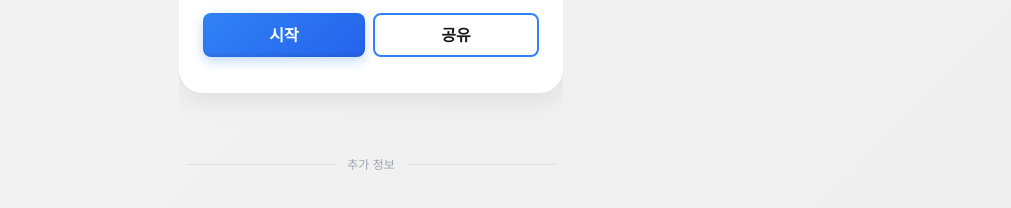
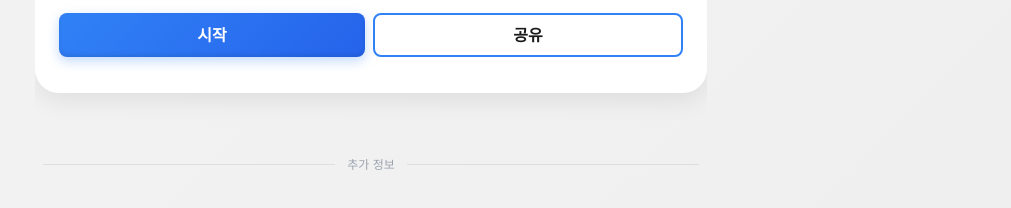
Before and after one commit to jmcho2010/todayHogu, a plain HTML site: page index.html in a window 1280 px wide. Shown: the part 590-798 px from the top of the page, without its empty margins (269-1280 px from the left). Drawn offline with nearby package versions, Linux system fonts and the light colour scheme.

Commit message:
UI: 반응형 레이아웃 개선 - 데스크톱에서 넓은 뷰(max-w-2xl), 모바일 유지(max-w-md)

```diff
--- a/index.html
+++ b/index.html
@@ -343,7 +343,7 @@
       🌙
     </button>
 
-    <div class="w-full max-w-sm mx-auto flex flex-col h-screen overflow-y-auto">
+    <div class="w-full max-w-md lg:max-w-2xl mx-auto flex flex-col h-screen overflow-y-auto">
       <!-- Header Section -->
       <div class="text-center py-4 sm:py-5 flex-shrink-0">
         <h1 class="font-title text-4xl sm:text-5xl mb-2 font-black" style="color: var(--primary-black); line-height: 1.2; letter-spacing: -0.02em;">
@@ -423,7 +423,7 @@
       <!-- ============================================================ -->
       <!-- Separator -->
       <!-- ============================================================ -->
-      <div class="w-full max-w-sm mx-auto px-2 py-12 flex items-center gap-3">
+      <div class="w-full max-w-md lg:max-w-2xl mx-auto px-2 py-12 flex items-center gap-3">
         <div class="flex-1 h-px seo-separator" style="background: rgba(0,0,0,0.08);"></div>
         <span class="text-xs text-gray-400 seo-separator-text">추가 정보</span>
         <div class="flex-1 h-px seo-separator" style="background: rgba(0,0,0,0.08);"></div>
@@ -432,7 +432,7 @@
       <!-- ============================================================ -->
       <!-- SEO Content Sections (Accordion - 기본 닫힘 상태)          -->
       <!-- ============================================================ -->
-      <details class="w-full max-w-sm mx-auto px-2 mb-12">
+      <details class="w-full max-w-md lg:max-w-2xl mx-auto px-2 mb-12">
         <summary style="color: #999; font-size: 12px; font-weight: 500; user-select: none; text-align: center; padding: 8px 0;">
           ℹ️ 오늘의 누렁이 가이드 보기
         </summary>
```
